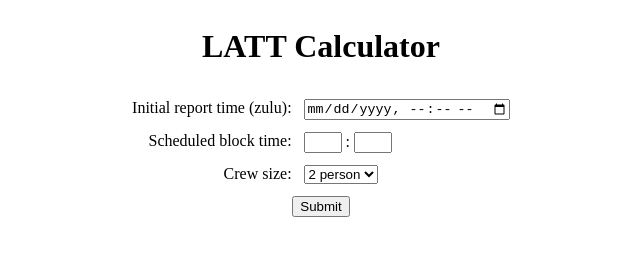
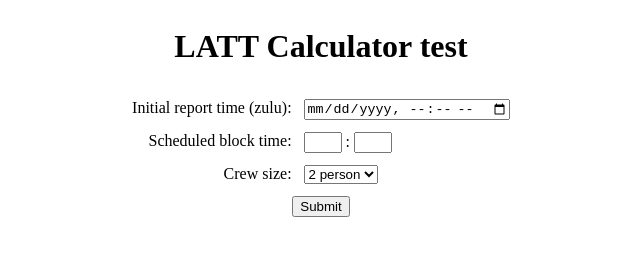
Before and after one commit to kosendorf/LATT-Calculator, a plain HTML site: page index.html in a window 1280 px wide. Shown: the whole page, without its empty margins (319-959 px from the left). Drawn offline with Linux system fonts and the light colour scheme.

Commit message:
Update index.html

```diff
--- a/index.html
+++ b/index.html
@@ -27,7 +27,7 @@
 		<form id="form">
 			<table>
 				<tr>
-					<td colspan="2" align="center"><h1>LATT Calculator</h1></td>
+					<td colspan="2" align="center"><h1>LATT Calculator test</h1></td>
 				<tr>
 					<td style="float: right"><label for="report-time">Initial report time (zulu):</label></td>
 					<td><input type="datetime-local" id="report-time" name="report-time" min="00:00" max="23:59" required /></td>
```
